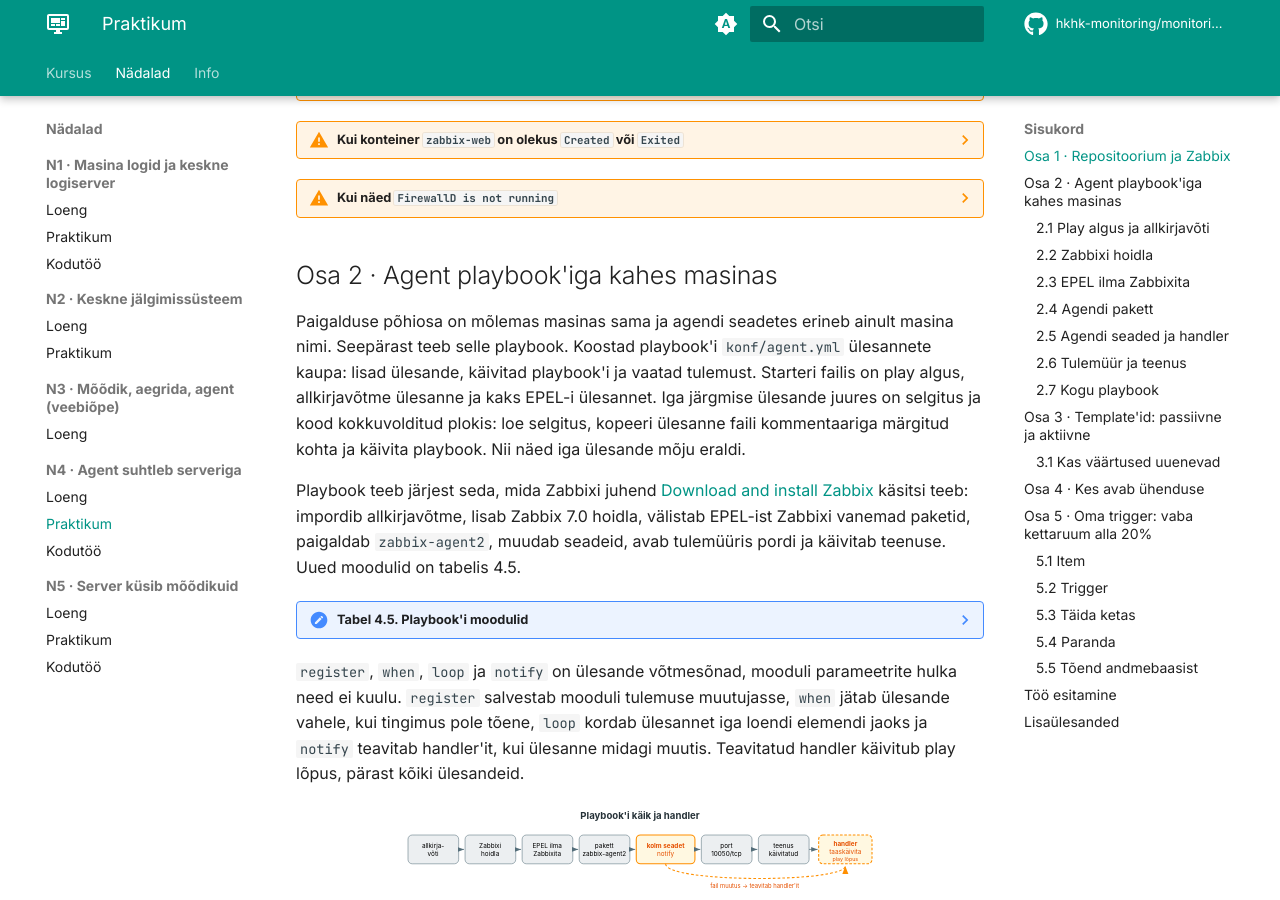
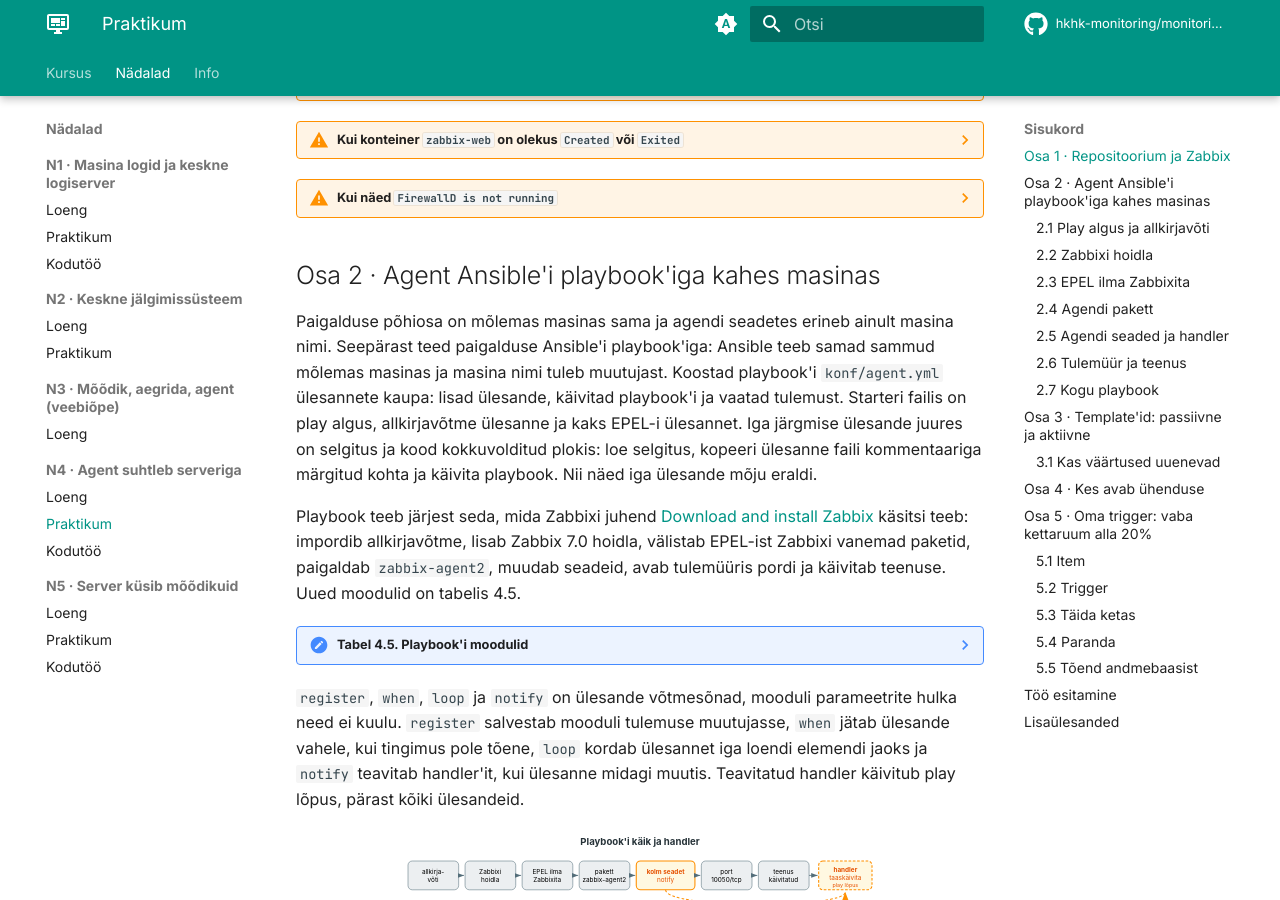
Before and after one commit to hkhk-monitoring/monitoring, an MkDocs documentation site: the page built from docs/week04/lab.md, in a window 1280 px wide and 900 px high, scrolled down 1437 px. Built offline with MkDocs 1.6.1 and Material for MkDocs 9.7.7, drawn with Linux system fonts in a browser that asks for light colours; comment, search, counter and statistics services are not loaded.

Commit message:
N4 praktikum

````diff
--- a/docs/week04/lab.md
+++ b/docs/week04/lab.md
@@ -42,7 +42,7 @@
     README.md  konf  logid  zabbix
     ```
 
-    `README.md`-sse kirjutad vastused, pealkirjad on juba olemas. Kaustas `konf/` on poolik playbook `agent.yml`, tõendid lähevad kausta `logid/`. Kaustas `zabbix/` on Zabbixi Compose'i fail neile, kellel Zabbix veel puudub.
+    `README.md`-sse kirjutad vastused, pealkirjad on juba olemas. Kaustas `konf/` on Ansible'i playbook'i algus `agent.yml`, tõendid lähevad kausta `logid/`. Kaustas `zabbix/` on Zabbixi Compose'i fail neile, kellel Zabbix veel puudub.
 
 Agent saadab andmed Zabbixi serverile. Seepärast peab Zabbix `proxmox1`-s töötama ja seal peavad olema hostid `proxmox2` ja `proxmox3`. Kontrolli seda ja jälgitavate masinate tulemüüri, sest osade 2 ja 4 katsed sõltuvad sellest:
 
@@ -97,9 +97,9 @@
 
     Teenuste hulgas peab olema `ssh`. Seejärel ava teine terminal ja kontrolli `ssh proxmox2 hostname`. Kui uus ühendus ei õnnestu, peata tulemüür avatud seansis (`sudo systemctl disable --now firewalld`) ja anna õpetajale teada.
 
-## Osa 2 · Agent playbook'iga kahes masinas
+## Osa 2 · Agent Ansible'i playbook'iga kahes masinas
 
-Paigalduse põhiosa on mõlemas masinas sama ja agendi seadetes erineb ainult masina nimi. Seepärast teeb selle playbook. Koostad playbook'i `konf/agent.yml` ülesannete kaupa: lisad ülesande, käivitad playbook'i ja vaatad tulemust. Starteri failis on play algus, allkirjavõtme ülesanne ja kaks EPEL-i ülesannet. Iga järgmise ülesande juures on selgitus ja kood kokkuvolditud plokis: loe selgitus, kopeeri ülesanne faili kommentaariga märgitud kohta ja käivita playbook. Nii näed iga ülesande mõju eraldi.
+Paigalduse põhiosa on mõlemas masinas sama ja agendi seadetes erineb ainult masina nimi. Seepärast teed paigalduse Ansible'i playbook'iga: Ansible teeb samad sammud mõlemas masinas ja masina nimi tuleb muutujast. Koostad playbook'i `konf/agent.yml` ülesannete kaupa: lisad ülesande, käivitad playbook'i ja vaatad tulemust. Starteri failis on play algus, allkirjavõtme ülesanne ja kaks EPEL-i ülesannet. Iga järgmise ülesande juures on selgitus ja kood kokkuvolditud plokis: loe selgitus, kopeeri ülesanne faili kommentaariga märgitud kohta ja käivita playbook. Nii näed iga ülesande mõju eraldi.
 
 Playbook teeb järjest seda, mida Zabbixi juhend [Download and install Zabbix](https://www.zabbix.com/download?zabbix=7.0&os_distribution=alma_linux&os_version=9&components=agent_2&db=&ws=) käsitsi teeb: impordib allkirjavõtme, lisab Zabbix 7.0 hoidla, välistab EPEL-ist Zabbixi vanemad paketid, paigaldab `zabbix-agent2`, muudab seadeid, avab tulemüüris pordi ja käivitab teenuse. Uued moodulid on tabelis 4.5.
 
````
